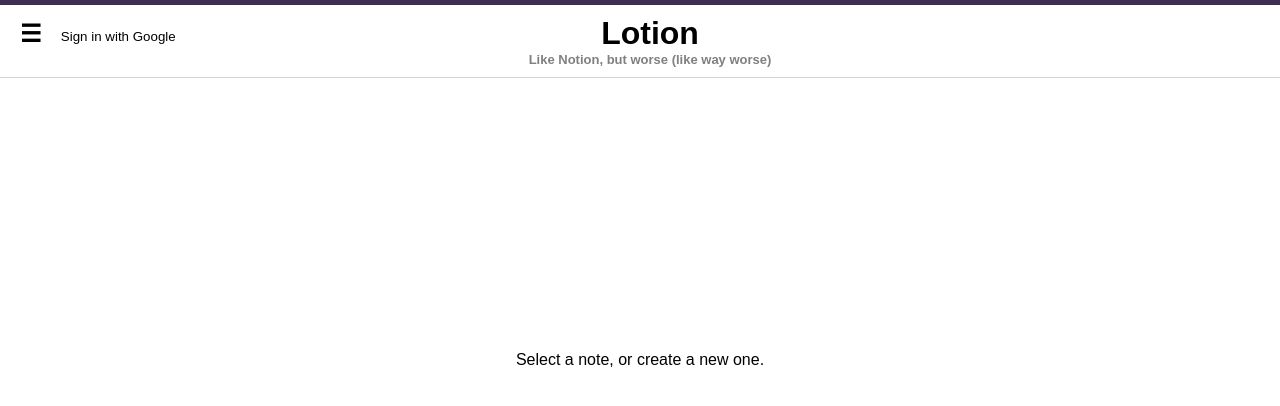
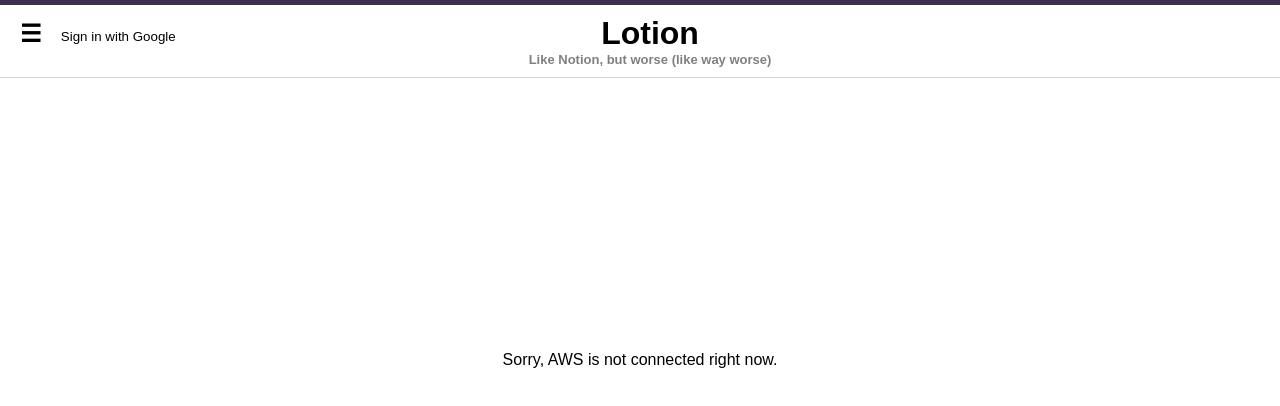
Before and after one commit to BinaryBit99/381-LotionPlus-Assignment, a React (Create React App) app: page /notes in a window 1280 px wide. Shown: the top 406 px of the page. Built offline with nearby package versions, Linux system fonts and the light colour scheme.

Commit message:
Changed home message

```diff
--- a/src/App.js
+++ b/src/App.js
@@ -16,7 +16,7 @@
           <Route path="/" element={<div></div>}></Route>
           <Route path="/notes" element={
             <div className="noneSelected">
-              Select a note, or create a new one.
+              Sorry, AWS is not connected right now.
             </div>
           }></Route>
           <Route path="/notes/:noteID" element={<ViewNote/>}></Route>
```
